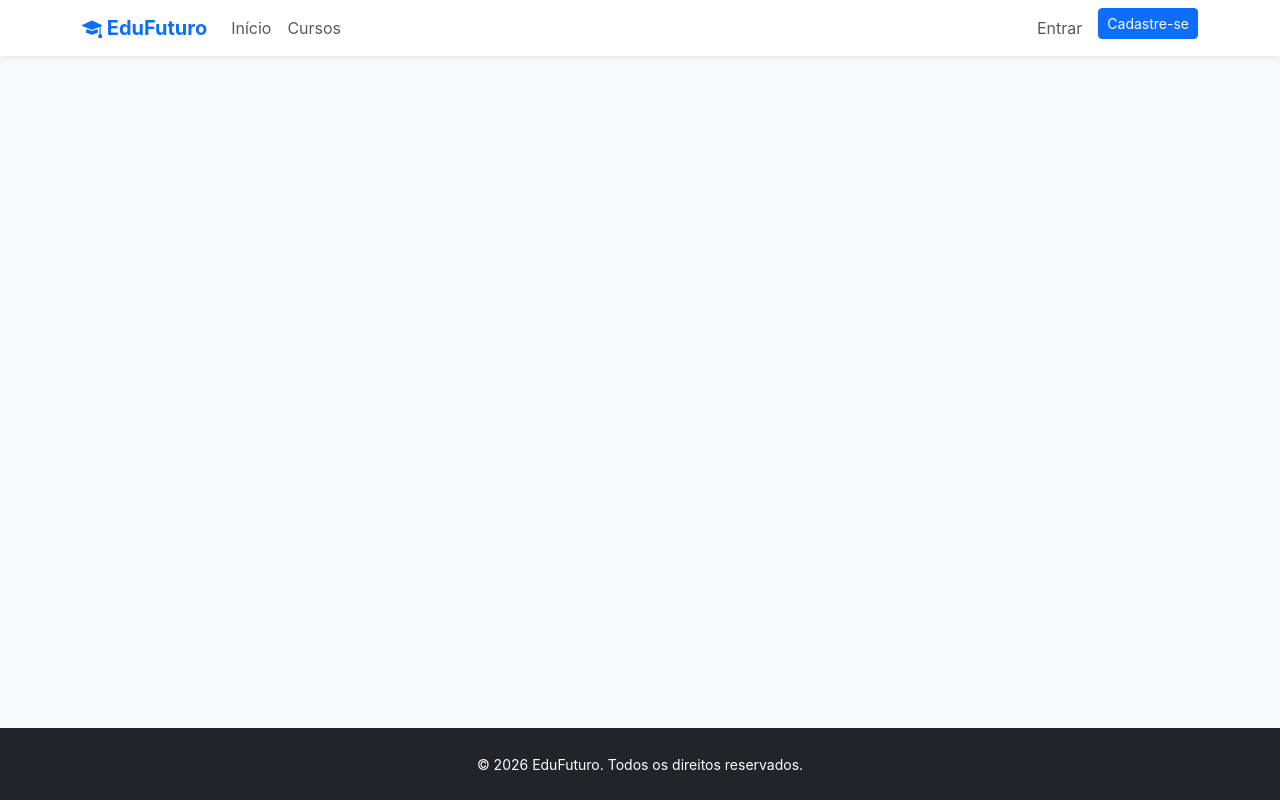
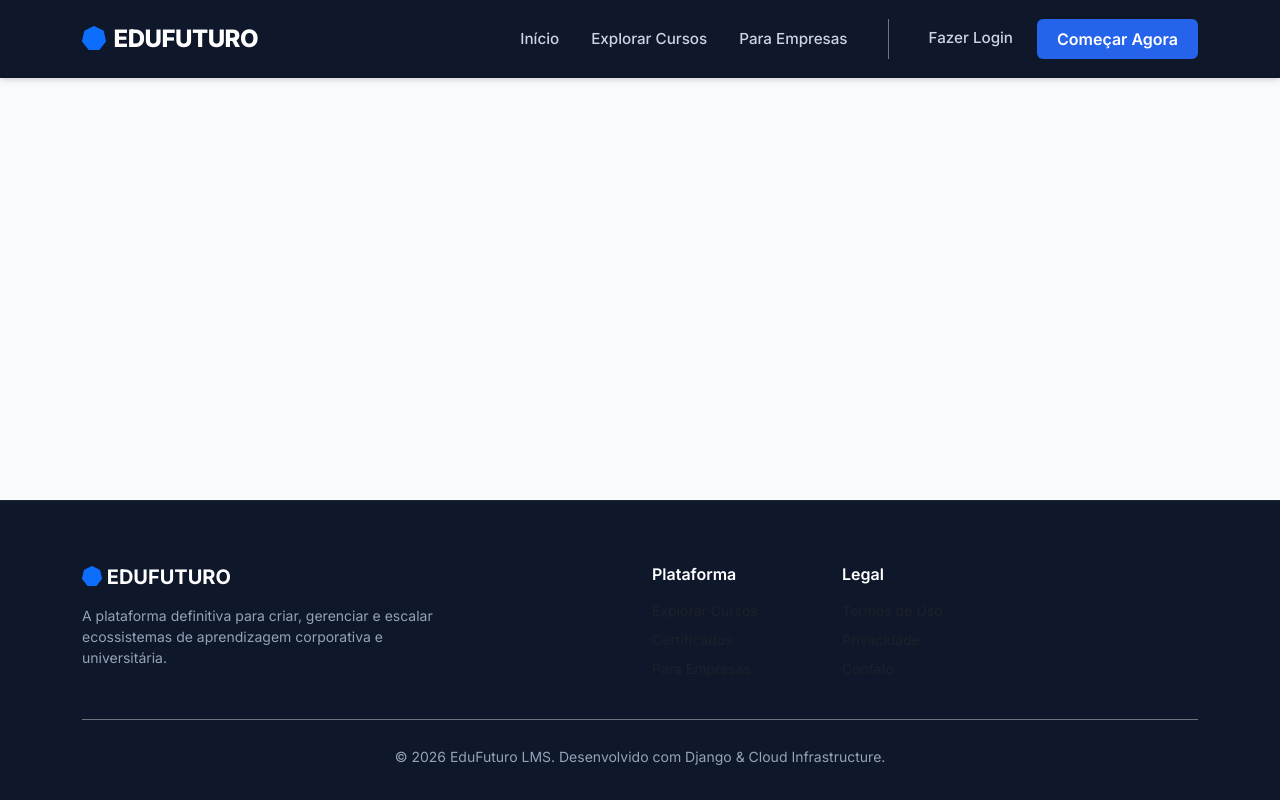
Before and after one commit to Mauricio-Dias-Silva/edufuturo, a Django app: template templates/base.html in a window 1280 px wide. Run offline with Django 5.2, Linux system fonts and the light colour scheme; the template is opened without the code that fills it, so the values that code supplies are empty.

Commit message:
Evolução EdTech: Nova Interface Premium e Integração Google Cloud Storage

```diff
--- a/templates/base.html
+++ b/templates/base.html
@@ -20,30 +20,94 @@
     <meta property="og:description" content="Aprenda com metodologia moderna, ganhe certificados e avance na carreira.">
     <meta property="og:image" content="{% static 'img/og-image.jpg' %}">
 
+    <!-- Google Fonts: Inter -->
+    <link href="https://fonts.googleapis.com/css2?family=Inter:wght@300;400;500;600;700;800&display=swap"
+        rel="stylesheet">
+
     <!-- Bootstrap 5 CSS -->
     <link href="https://cdn.jsdelivr.net/npm/bootstrap@5.3.0/dist/css/bootstrap.min.css" rel="stylesheet">
     <!-- Bootstrap Icons -->
     <link rel="stylesheet" href="https://cdn.jsdelivr.net/npm/bootstrap-icons@1.11.0/font/bootstrap-icons.css">
 
     <style>
+        :root {
+            --edutech-primary: #0f172a;
+            /* Slate 900 */
+            --edutech-accent: #2563eb;
+            /* Blue 600 */
+            --edutech-light: #f8fafc;
+            /* Slate 50 */
+        }
+
         body {
             font-family: 'Inter', sans-serif;
-            background-color: #f8f9fa;
+            background-color: var(--edutech-light);
+            color: #334155;
+            -webkit-font-smoothing: antialiased;
         }
 
-        .navbar-brand {
-            font-weight: 700;
-            color: #0d6efd !important;
+        /* Navbar Premium */
+        .navbar-edutech {
+            background-color: var(--edutech-primary);
+            box-shadow: 0 4px 6px -1px rgba(0, 0, 0, 0.1), 0 2px 4px -1px rgba(0, 0, 0, 0.06);
+            padding: 1rem 0;
         }
 
+        .navbar-edutech .navbar-brand {
+            font-weight: 800;
+            letter-spacing: -0.5px;
+            color: #ffffff !important;
+            font-size: 1.5rem;
+        }
+
+        .navbar-edutech .nav-link {
+            color: #cbd5e1 !important;
+            font-weight: 500;
+            font-size: 0.95rem;
+            transition: color 0.3s ease;
+            margin: 0 0.5rem;
+        }
+
+        .navbar-edutech .nav-link:hover {
+            color: #ffffff !important;
+        }
+
+        .btn-accent {
+            background-color: var(--edutech-accent);
+            color: white;
+            font-weight: 600;
+            border-radius: 6px;
+            padding: 0.5rem 1.25rem;
+            border: none;
+            transition: all 0.3s ease;
+        }
+
+        .btn-accent:hover {
+            background-color: #1d4ed8;
+            color: white;
+            transform: translateY(-1px);
+            box-shadow: 0 4px 6px -1px rgba(37, 99, 235, 0.3);
+        }
+
+        /* Course Cards / Content Panels */
         .card {
             border: none;
-            shadow: 0 4px 6px rgba(0, 0, 0, 0.1);
-            transition: transform 0.2s;
+            border-radius: 12px;
+            background: white;
+            box-shadow: 0 1px 3px 0 rgba(0, 0, 0, 0.1), 0 1px 2px 0 rgba(0, 0, 0, 0.06);
+            transition: all 0.3s cubic-bezier(0.4, 0, 0.2, 1);
+            overflow: hidden;
         }
 
         .card:hover {
             transform: translateY(-5px);
+            box-shadow: 0 20px 25px -5px rgba(0, 0, 0, 0.1), 0 10px 10px -5px rgba(0, 0, 0, 0.04);
+        }
+
+        .card-title {
+            font-weight: 700;
+            letter-spacing: -0.025em;
+            color: var(--edutech-primary);
         }
     </style>
     {% block extra_css %}{% endblock %}
@@ -52,41 +116,48 @@
 <body class="d-flex flex-column min-vh-100">
 
     <!-- Navbar -->
-    <nav class="navbar navbar-expand-lg navbar-light bg-white shadow-sm sticky-top">
+    <nav class="navbar navbar-expand-lg navbar-edutech sticky-top">
         <div class="container">
-            <a class="navbar-brand" href="/">
-                <i class="bi bi-mortarboard-fill"></i> EduFuturo
+            <a class="navbar-brand d-flex items-center gap-2" href="/">
+                <i class="bi bi-heptagon-fill text-primary"></i> EDUFUTURO
             </a>
-            <button class="navbar-toggler" type="button" data-bs-toggle="collapse" data-bs-target="#navbarNav">
-                <span class="navbar-toggler-icon"></span>
+            <button class="navbar-toggler border-0" type="button" data-bs-toggle="collapse" data-bs-target="#navbarNav">
+                <i class="bi bi-list text-white fs-2"></i>
             </button>
             <div class="collapse navbar-collapse" id="navbarNav">
-                <ul class="navbar-nav me-auto">
+                <ul class="navbar-nav ms-auto mb-2 mb-lg-0">
                     <li class="nav-item"><a class="nav-link" href="/">Início</a></li>
-                    <li class="nav-item"><a class="nav-link" href="/courses/">Cursos</a></li>
+                    <li class="nav-item"><a class="nav-link" href="/courses/">Explorar Cursos</a></li>
+                    <li class="nav-item"><a class="nav-link" href="#">Para Empresas</a></li>
                 </ul>
-                <ul class="navbar-nav">
+                <ul class="navbar-nav ms-lg-4 border-start border-secondary ps-lg-4">
                     {% if user.is_authenticated %}
                     <li class="nav-item dropdown">
-                        <a class="nav-link dropdown-toggle" href="#" role="button" data-bs-toggle="dropdown">
-                            {{ user.username }}
+                        <a class="nav-link dropdown-toggle d-flex align-items-center gap-2" href="#" role="button"
+                            data-bs-toggle="dropdown">
+                            <i class="bi bi-person-circle fs-5"></i> {{ user.username }}
                         </a>
-                        <ul class="dropdown-menu dropdown-menu-end">
-                            <li><a class="dropdown-item" href="/dashboard/">Meu Painel</a></li>
+                        <ul class="dropdown-menu dropdown-menu-end border-0 shadow-lg" style="border-radius: 8px;">
+                            <li><a class="dropdown-item fw-medium py-2" href="/dashboard/"><i
+                                        class="bi bi-grid me-2 text-muted"></i> Meu Aprendizado</a></li>
+                            <li><a class="dropdown-item fw-medium py-2" href="/assessments/"><i
+                                        class="bi bi-journal-check me-2 text-muted"></i> Minhas Notas</a></li>
                             <li>
-                                <hr class="dropdown-divider">
+                                <hr class="dropdown-divider opacity-25">
                             </li>
                             <li>
                                 <form action="{% url 'logout' %}" method="post">
                                     {% csrf_token %}
-                                    <button type="submit" class="dropdown-item text-danger">Sair</button>
+                                    <button type="submit" class="dropdown-item text-danger fw-medium py-2"><i
+                                            class="bi bi-box-arrow-right me-2"></i> Sair da Conta</button>
                                 </form>
                             </li>
                         </ul>
                     </li>
                     {% else %}
-                    <li class="nav-item"><a class="nav-link" href="{% url 'login' %}">Entrar</a></li>
-                    <li class="nav-item"><a class="btn btn-primary btn-sm ms-2" href="/register/">Cadastre-se</a></li>
+                    <li class="nav-item"><a class="nav-link" href="{% url 'login' %}">Fazer Login</a></li>
+                    <li class="nav-item mt-2 mt-lg-0"><a class="btn btn-accent ms-lg-2" href="/register/">Começar
+                            Agora</a></li>
                     {% endif %}
                 </ul>
             </div>
@@ -109,10 +180,36 @@
         {% block content %}{% endblock %}
     </main>
 
-    <!-- Footer -->
-    <footer class="bg-dark text-white py-4 mt-5">
-        <div class="container text-center">
-            <small>&copy; 2026 EduFuturo. Todos os direitos reservados.</small>
+    <!-- Footer Premium -->
+    <footer class="mt-auto"
+        style="background-color: var(--edutech-primary); color: #94a3b8; border-top: 1px solid #1e293b; padding: 4rem 0 2rem 0;">
+        <div class="container">
+            <div class="row mb-4">
+                <div class="col-md-4 mb-4 mb-md-0">
+                    <h5 class="text-white fw-bold mb-3"><i class="bi bi-heptagon-fill text-primary"></i> EDUFUTURO</h5>
+                    <p class="small">A plataforma definitiva para criar, gerenciar e escalar ecossistemas de
+                        aprendizagem corporativa e universitária.</p>
+                </div>
+                <div class="col-md-2 offset-md-2 col-6">
+                    <h6 class="text-white fw-semibold mb-3">Plataforma</h6>
+                    <ul class="list-unstyled small">
+                        <li class="mb-2"><a href="#" class="text-decoration-none text-muted">Explorar Cursos</a></li>
+                        <li class="mb-2"><a href="#" class="text-decoration-none text-muted">Certificados</a></li>
+                        <li class="mb-2"><a href="#" class="text-decoration-none text-muted">Para Empresas</a></li>
+                    </ul>
+                </div>
+                <div class="col-md-2 col-6">
+                    <h6 class="text-white fw-semibold mb-3">Legal</h6>
+                    <ul class="list-unstyled small">
+                        <li class="mb-2"><a href="#" class="text-decoration-none text-muted">Termos de Uso</a></li>
+                        <li class="mb-2"><a href="#" class="text-decoration-none text-muted">Privacidade</a></li>
+                        <li class="mb-2"><a href="#" class="text-decoration-none text-muted">Contato</a></li>
+                    </ul>
+                </div>
+            </div>
+            <div class="border-top border-secondary pt-4 text-center">
+                <small>&copy; 2026 EduFuturo LMS. Desenvolvido com Django & Cloud Infrastructure.</small>
+            </div>
         </div>
     </footer>
 
```
Also changed, not shown: edufuturo/settings.py (+10 -2 lines), requirements.txt (+3 -0 lines).
